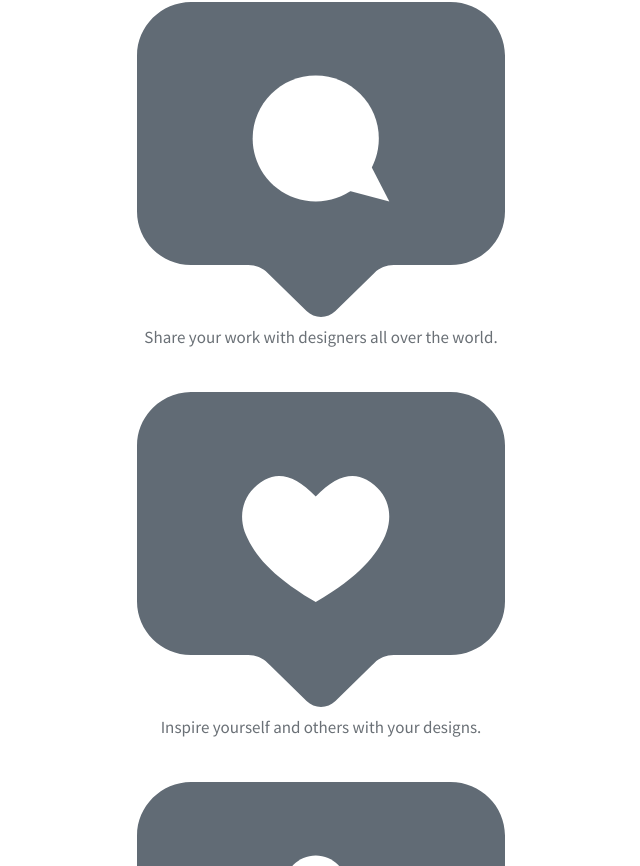
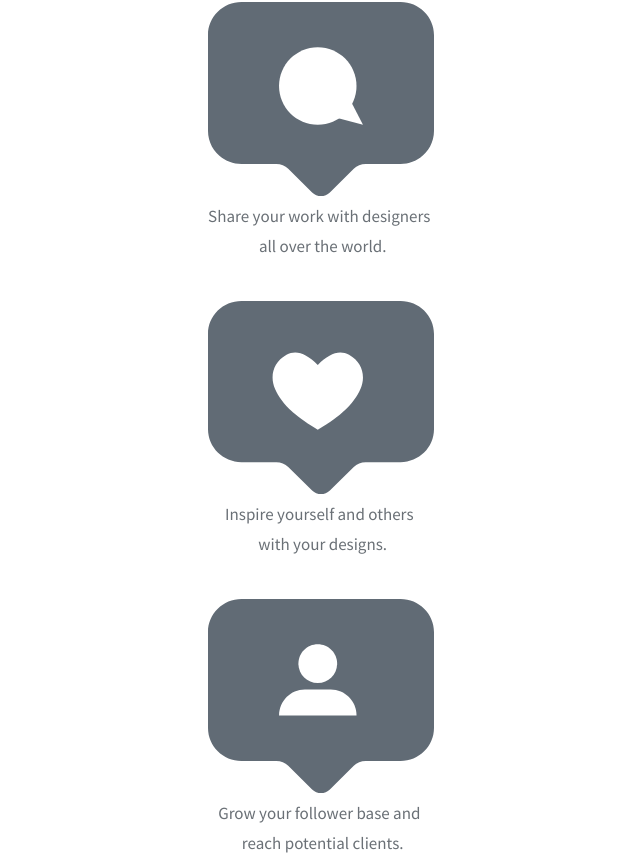
Before and after one commit to lzhabo/we-landing, a React app: page / in a window 1280 px wide. Shown: the part 1114-1980 px from the top of the page, without its empty margins (319-959 px from the left). Built offline with nearby package versions, Linux system fonts and the light colour scheme.

Commit message:
again more :poop:

```diff
--- a/src/components/Benefit.tsx
+++ b/src/components/Benefit.tsx
@@ -1,8 +1,6 @@
 import styled from "@emotion/styled";
 import React from "react";
-import member from "@src/assets/member.svg";
 import Subtitle from "@components/Subtitle";
-
 interface IProps {
   pic: string;
   description: string;
@@ -21,7 +19,7 @@ const Benefit: React.FC<IProps> = ({ pic, description }) => {
   return (
     <Root>
       <img src={pic} alt="pic" style={{ padding: "20px 0 5px" }} />
-      <div style={{ padding: "10" }}>
+      <div style={{ padding: "10", whiteSpace: "pre-wrap" }}>
         <Subtitle>{description}</Subtitle>
       </div>
     </Root>
--- a/src/components/BlackSlide.tsx
+++ b/src/components/BlackSlide.tsx
@@ -1,3 +1,5 @@
+/** @jsx jsx */
+import { jsx, css } from "@emotion/core";
 import styled from "@emotion/styled";
 import React from "react";
 import regular from "../assets/regular.svg";
@@ -85,7 +87,15 @@ const BlackSlide: React.FC<IProps> = () => {
         • Full credits to the creator <br />
         • Pay after work is selected <br />
       </Subtitle>
-      <Button style={{ width: "250px" }} backgroundColor={"#55595F"}>
+      <Button
+        style={{ width: "250px" }}
+        backgroundColor={"#55595F"}
+        css={css`
+          @media (min-width: 1440px) {
+            width: 395px;
+          }
+        `}
+      >
         Submit your work
       </Button>
     </Root>
--- a/src/screens/FirstPage/Benefits.tsx
+++ b/src/screens/FirstPage/Benefits.tsx
@@ -14,6 +14,9 @@ const Root = styled.div`
   flex-direction: column;
   align-items: center;
   padding: 50px 0 50px 0;
+  @media (min-width: 1440px) {
+    padding: 100px;
+  } ;
 `;
 
 const Wrap = styled.div`
@@ -26,15 +29,15 @@ const Wrap = styled.div`
 const benefitsData = [
   {
     pic: comment,
-    description: `Share your work with designers all over the world.`,
+    description: "Share your work with designers \n all over the world.",
   },
   {
     pic: like,
-    description: `Inspire yourself and others with your designs.`,
+    description: "Inspire yourself and others \n with your designs.",
   },
   {
     pic: member,
-    description: `Grow your follower base and reach potential clients.`,
+    description: "Grow your follower base and \n reach potential clients.",
   },
 ];
 const Benefits: React.FC<IProps> = () => {
--- a/src/screens/SecondPage/SubscriptionPlans.tsx
+++ b/src/screens/SecondPage/SubscriptionPlans.tsx
@@ -6,6 +6,7 @@ import Subtitle2 from "@components/Subtitle2";
 import BlackSlide from "@components/BlackSlide";
 import GoldSlide from "@components/GoldSlide";
 import { css, jsx } from "@emotion/core";
+
 interface IProps {}
 
 const Root = styled.div`
@@ -61,7 +62,7 @@ const SubscriptionPlans: React.FC<IProps> = () => {
       </Title>
       <Subtitle>
         Submit your work now. But don’t worry, we will only send you a payment
-        link when your work is selected (1-3 days).
+        link when your work is selected (1-3 days).
       </Subtitle>
       <Wrap>
         <BlackSlide />
```
Also changed, not shown: src/assets/iphone-buttom2.svg (added).
